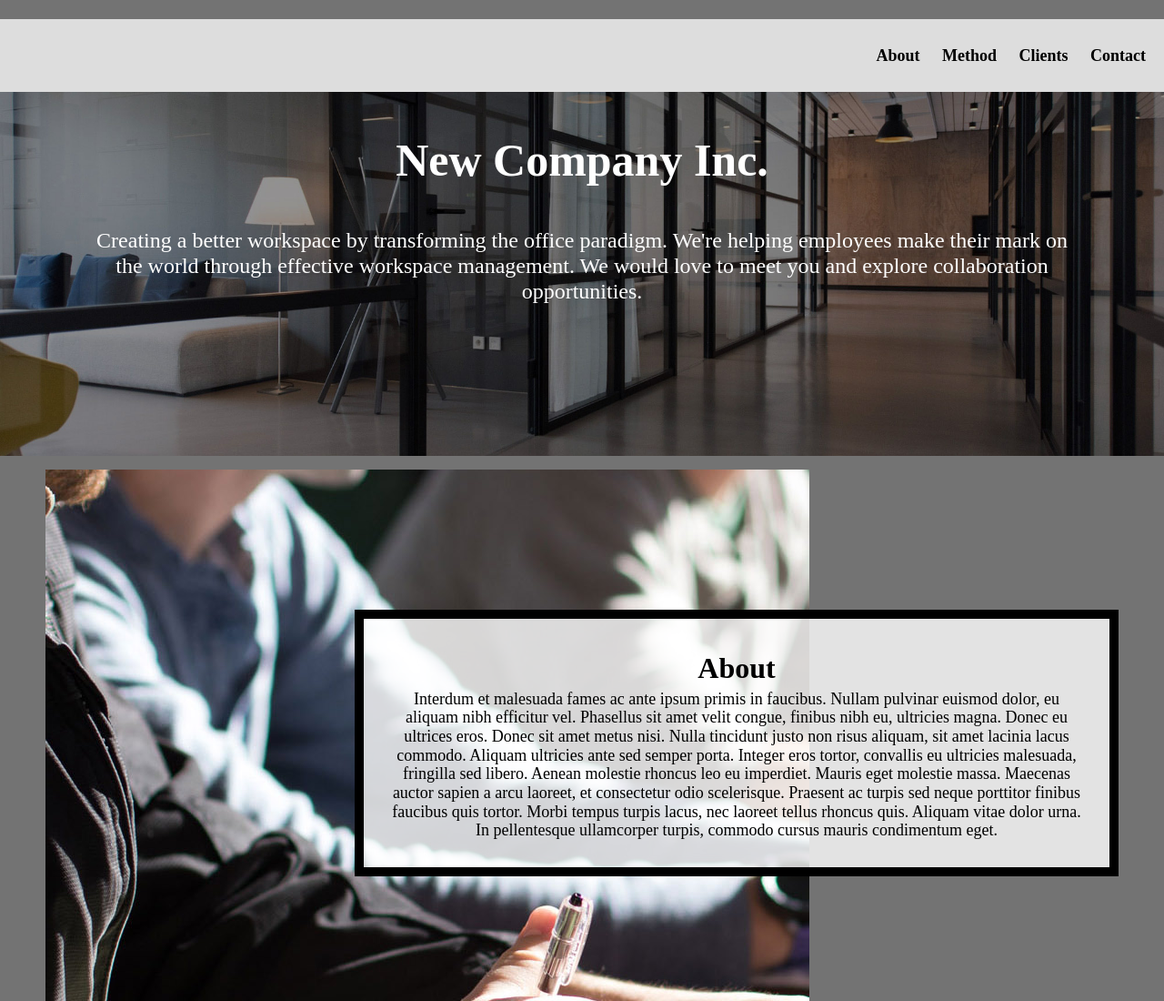
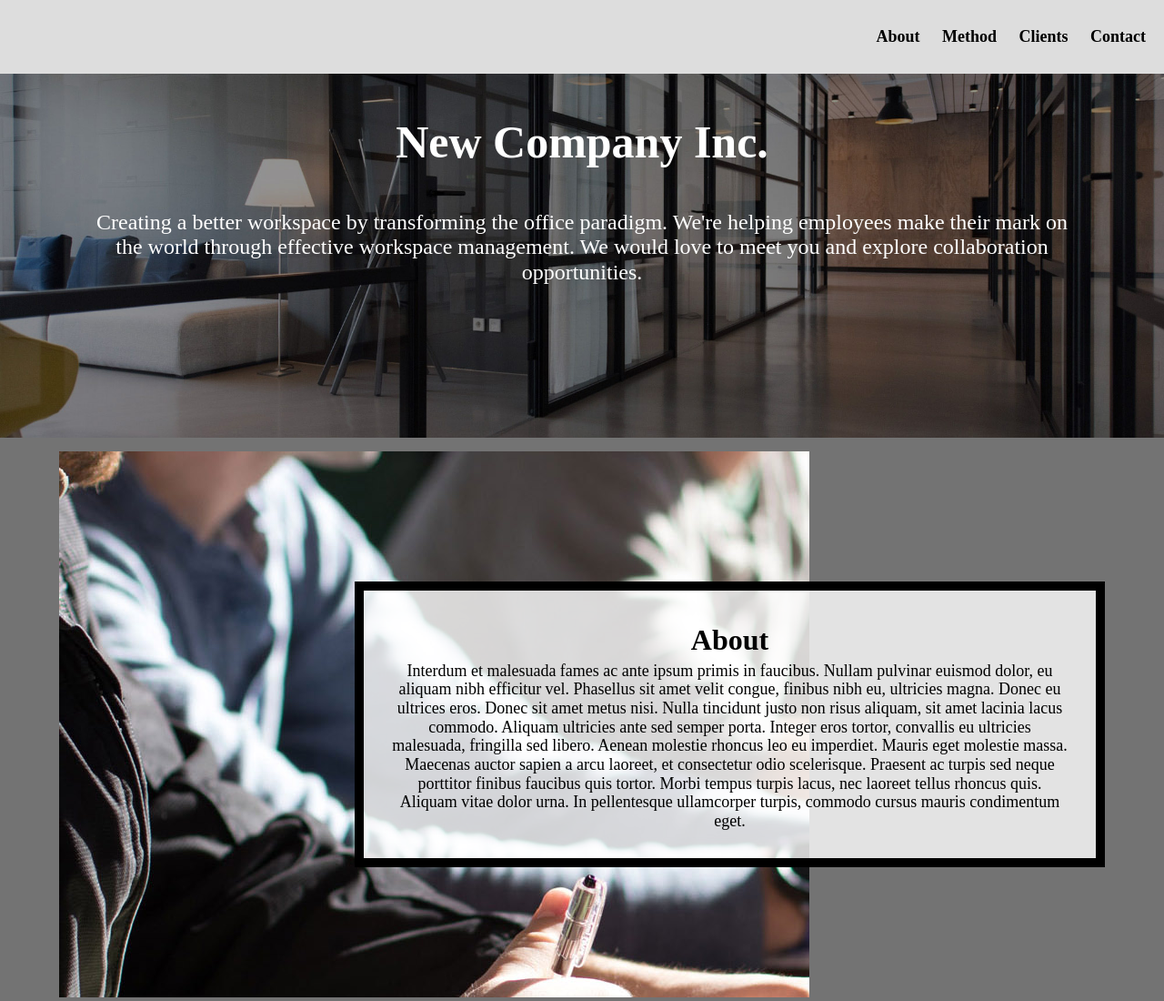
Before and after one commit to F-For-Y/hw3_grid_23, a plain HTML site: page index.html in a window 1280 px wide. Shown: the top 1100 px of the page at 91% size. Drawn offline with Linux system fonts and the light colour scheme.

Commit message:
Update style.css

```diff
--- a/css/style.css
+++ b/css/style.css
@@ -112,9 +112,9 @@ nav a:hover, nav a:focus{
 
 
 /* Step 2a: Write selector/rule property to position the default position for the skip class element*/
-.skip a {
+.skip {
   text-decoration: none;
-  position: relative;
+  position: absolute;
   top: -40px;
 }
 
@@ -134,6 +134,7 @@ nav a:hover, nav a:focus{
 .container{
   display: grid;
   grid-template-columns: 1fr 5fr 1fr;
+  column-gap:15px;
   row-gap: 15px;
   /* justify-content: center;
   align-content: center; */
```
